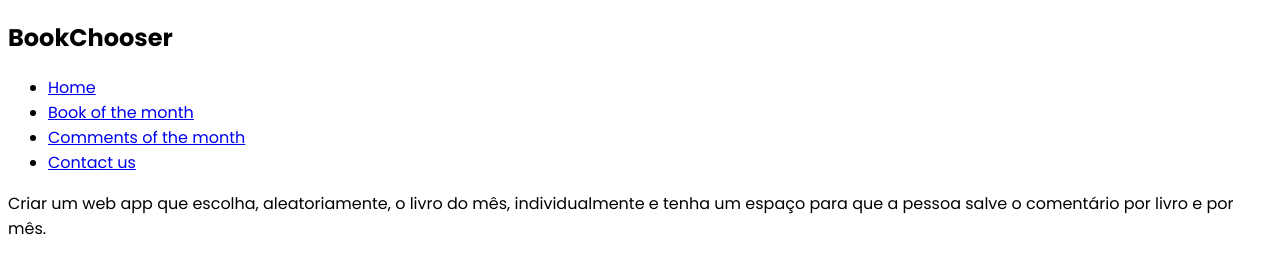
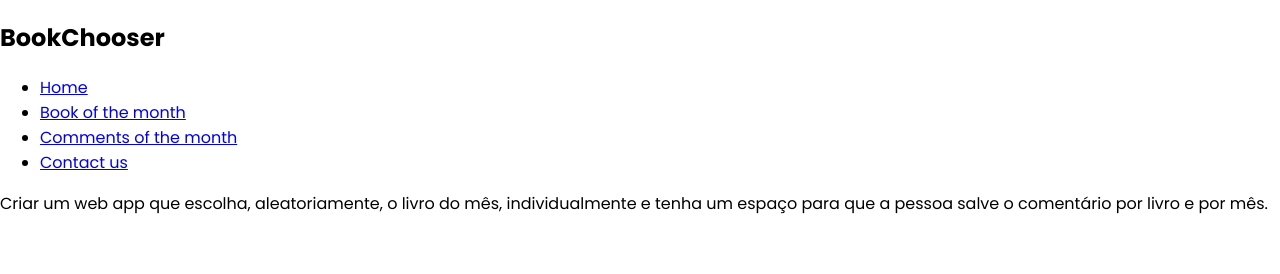
Before and after one commit to Yasmin-Carloto/BookChooser, a plain HTML site: page index.html in a window 1280 px wide. Drawn offline with Linux system fonts and the light colour scheme.

Commit message:
config: adding configuration to global css

```diff
--- a/assets/css/index.css
+++ b/assets/css/index.css
@@ -1,15 +1,22 @@
 @import url('https://fonts.googleapis.com/css2?family=Poppins:ital,wght@0,100;0,200;0,300;0,400;0,500;0,600;0,700;0,800;0,900;1,100;1,200;1,300;1,400;1,500;1,600;1,700;1,800;1,900&display=swap');
 
-
+@import url(./header/header.css);
 :root{
-    --gray: #3d3d3d;
-    --off-white: #d3d3d3;
+    --gray: #4f4f4f;
+    --light-gray: #b1b1b1;
+    --dark-gray: #232323;
+    --off-white: #efefef;
+    --sun-yellow: #f9ee58;
+    --moon-gray: #8c8c8c;
     --normal-font: 400;
     --font-bold: 600;
     --font-bolder: 900;
 }
 
-body{
+html, body {
+    height: 100%;
+    margin: 0;
+    padding: 0;
     font-family: "Poppins", sans-serif;
-    font-weight: var(--normal-font)
+    font-weight: 400;
 }
```
